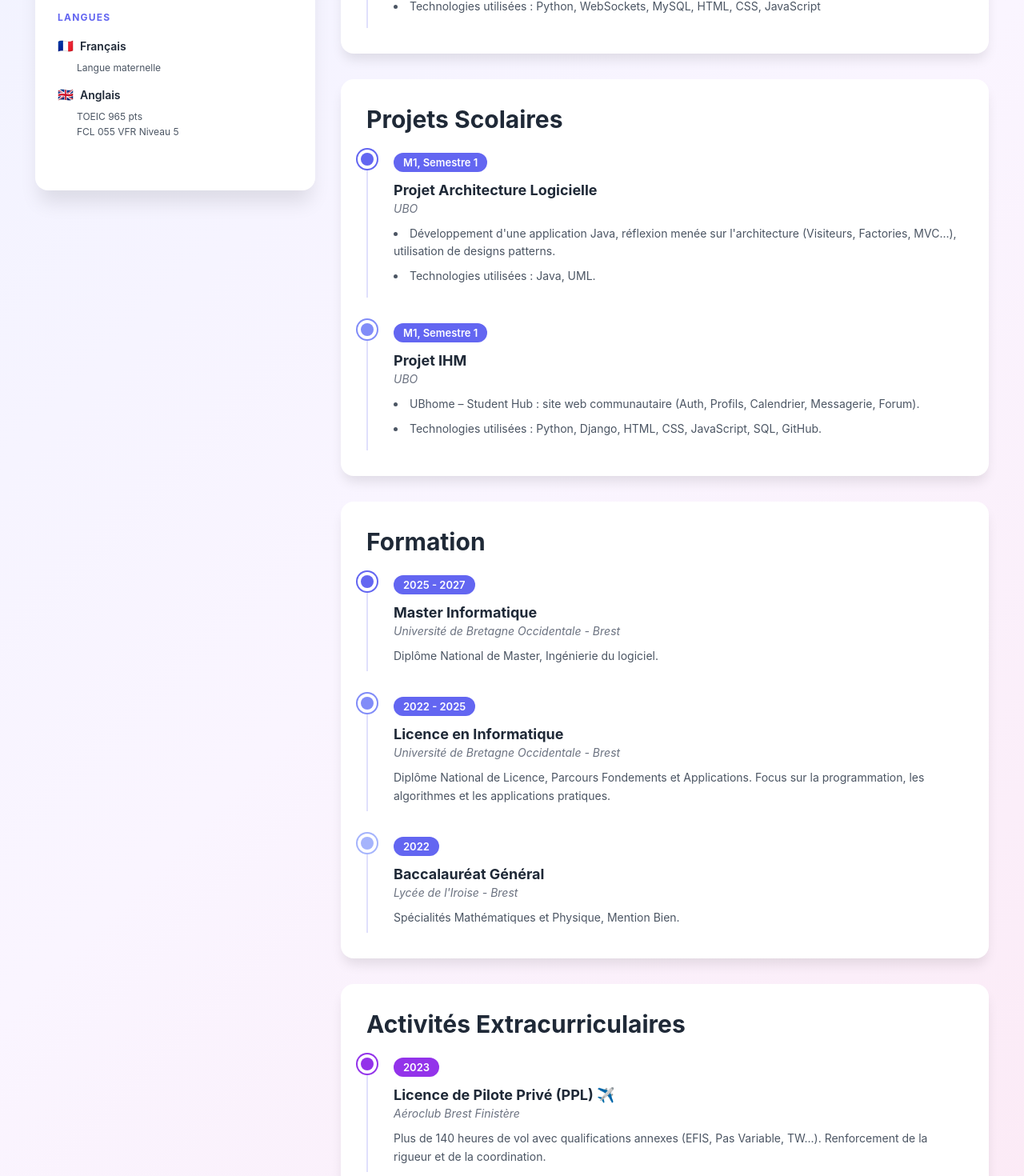
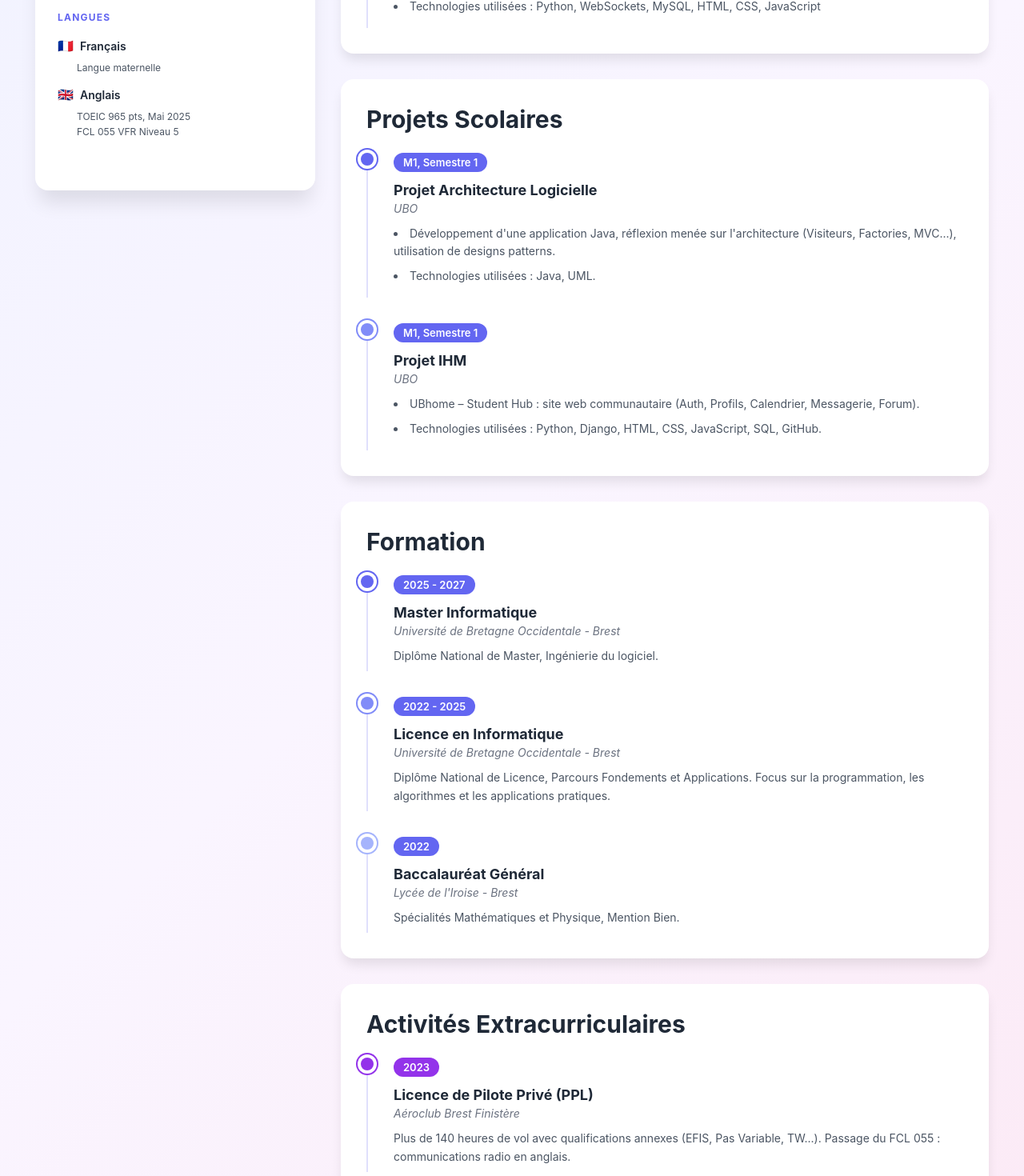
Before and after one commit to SimDms29/cv-digital-dumas, a React (Create React App) app: page / in a window 1280 px wide. Shown: the part 756-2226 px from the top of the page at 80% size. Built offline with nearby package versions, Linux system fonts and the light colour scheme.

Commit message:
Mise à jour du contenu

```diff
--- a/src/App.js
+++ b/src/App.js
@@ -134,7 +134,7 @@ export default function CVApp() {
                     <span>🇬🇧</span>
                     <span className="language-name">Anglais</span>
                   </div>
-                  <p className="language-level">TOEIC 965 pts<br />FCL 055 VFR Niveau 5</p>
+                  <p className="language-level">TOEIC 965 pts, Mai 2025<br />FCL 055 VFR Niveau 5</p>
                 </div>
               </div>
             </div>
@@ -258,10 +258,10 @@ export default function CVApp() {
                 <div className="timeline-dot accent" />
                 <div className="timeline-content">
                   <span className="timeline-badge accent">2023</span>
-                  <h3 className="timeline-title">Licence de Pilote Privé (PPL) ✈️</h3>
+                  <h3 className="timeline-title">Licence de Pilote Privé (PPL)</h3>
                   <p className="timeline-subtitle">Aéroclub Brest Finistère</p>
                   <p className="timeline-description">
-                    Plus de 140 heures de vol avec qualifications annexes (EFIS, Pas Variable, TW...). Renforcement de la rigueur et de la coordination.
+                    Plus de 140 heures de vol avec qualifications annexes (EFIS, Pas Variable, TW...). Passage du FCL 055 : communications radio en anglais.
                   </p>
                 </div>
               </div>
```
